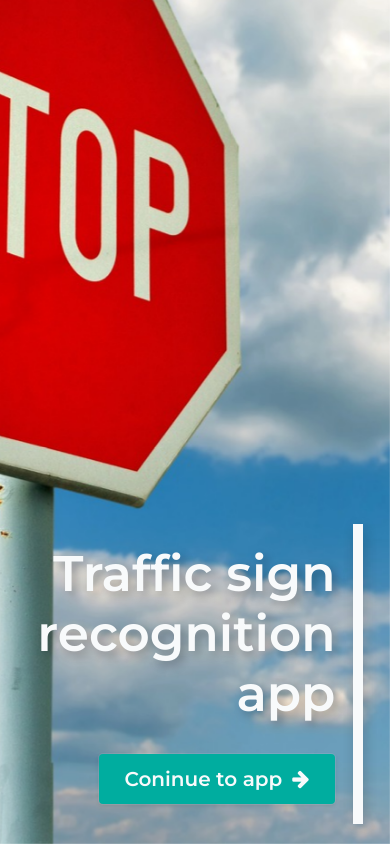
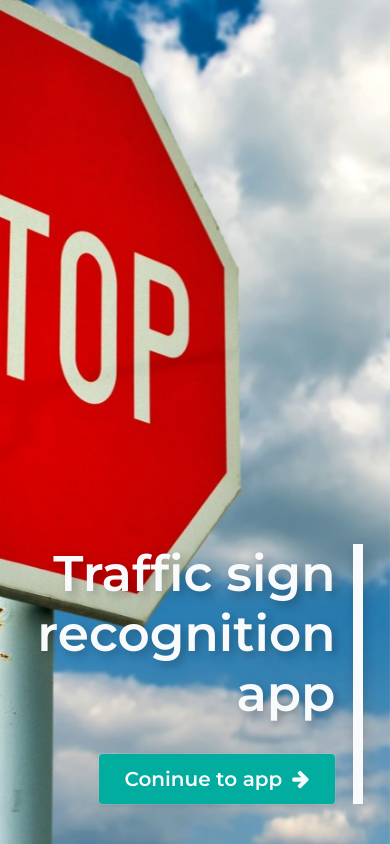
Before and after one commit to bizmut32/traffic-signs-client, an Angular app: page / in a window 390 px wide. Built offline with nearby package versions, Linux system fonts and the light colour scheme.

Commit message:
responsivity fix

```diff
--- a/src/app/index/home/home.component.css
+++ b/src/app/index/home/home.component.css
@@ -81,7 +81,8 @@
 @media screen and (max-width: 450px) {
   .title {
     margin-right: 7%;
-    padding-bottom: 4rem;
+    margin-bottom: 4rem;
+    bottom: 0;
   }
 
   section.main {
@@ -92,8 +93,4 @@
     object-position: 33%;
     height: 129%;
   }
-
-  .background figure.image-holder {
-    align-items: flex-end;
-  }
 }
--- a/src/app/index/photo/photo.component.css
+++ b/src/app/index/photo/photo.component.css
@@ -11,7 +11,7 @@
   left: 0;
   z-index: 3;
   font-size: 25px;
-  margin: 1rem 3rem;
+  margin: 1.5rem 3rem;
   font-weight: 700;
   color: #fff9;
   cursor: pointer;
@@ -29,8 +29,8 @@
 
 .camera-view, .taken-photo, .photo-canvas{
   position: absolute;
-  height: 100%;
-  width: 100%;
+  height: 100vh;
+  width: 100vw;
   object-fit: cover;
 }
 
```
